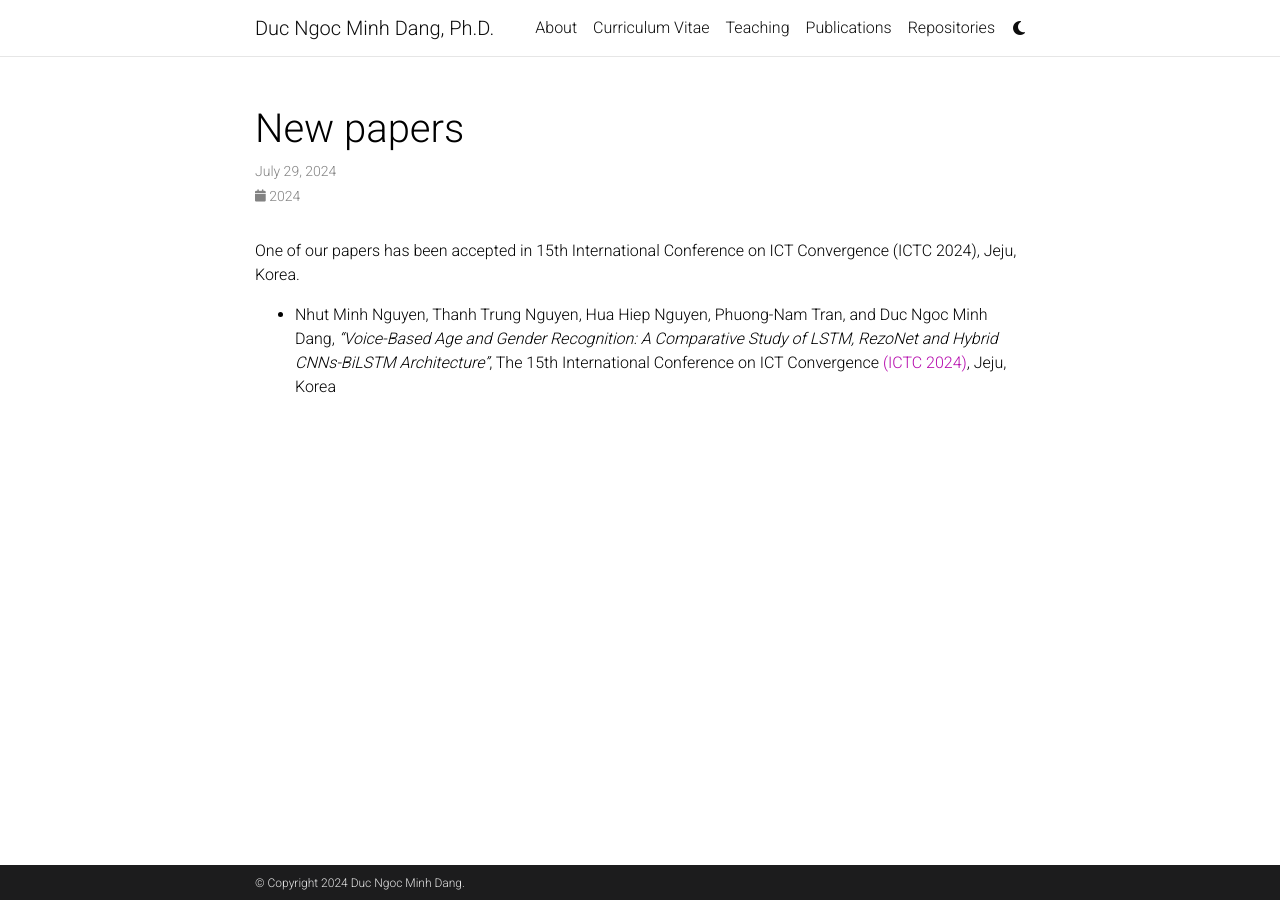
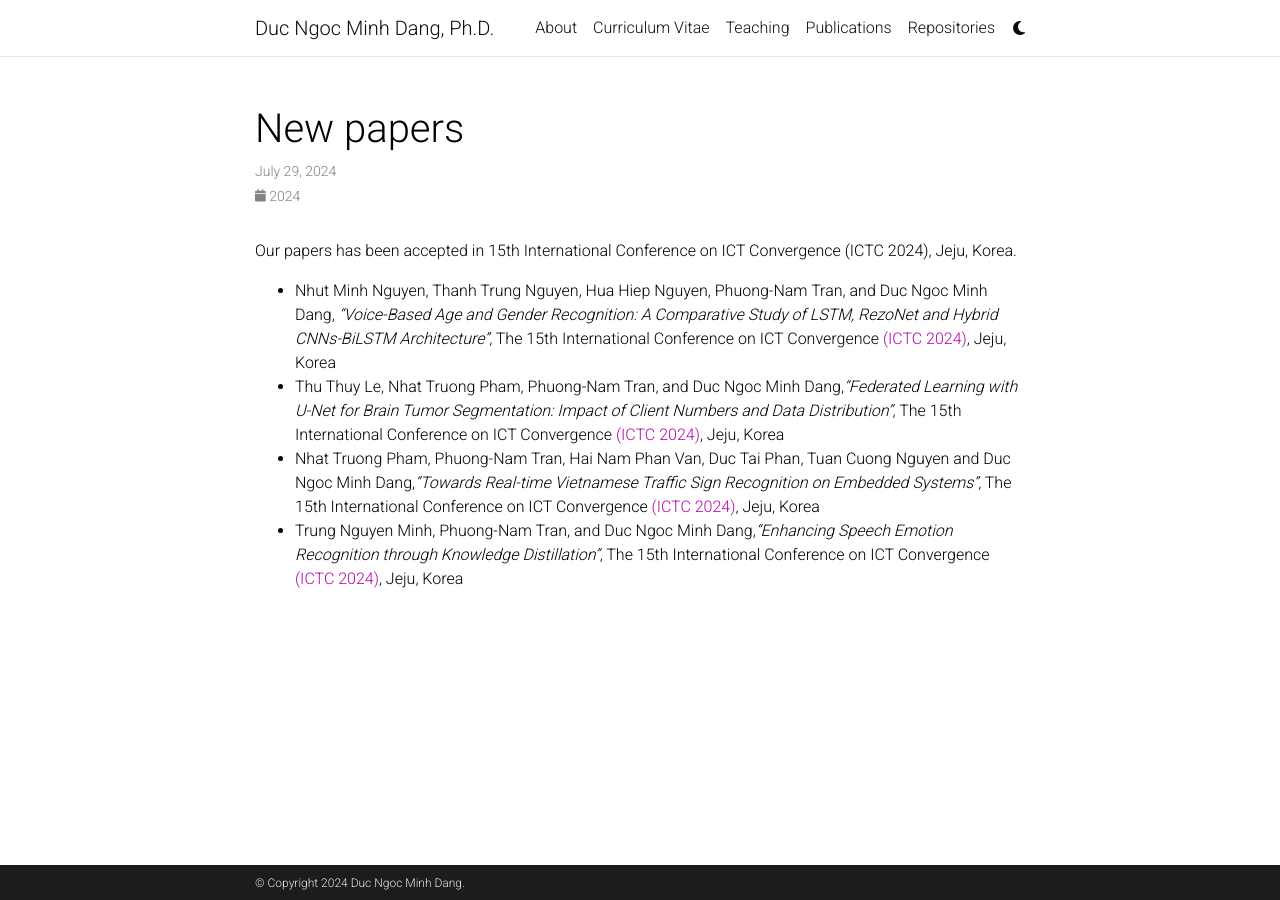
Before and after one commit to dnmduc/dnmduc.github.io, a Jekyll site: the page built from _news/announcement_1.md, in a window 1280 px wide. Built offline with Jekyll 4.4.1, drawn with Linux system fonts in a browser that asks for light colours; comment, search, counter and statistics services are not loaded; a style sheet for code colours, icons or effects is not loaded.

Commit message:
update news

```diff
--- a/_news/announcement_1.md
+++ b/_news/announcement_1.md
@@ -6,5 +6,8 @@ inline: true
 related_posts: false
 ---
 
-One of our papers has been accepted in 15th International Conference on ICT Convergence (ICTC 2024), Jeju, Korea.
+Our papers has been accepted in 15th International Conference on ICT Convergence (ICTC 2024), Jeju, Korea.
 - Nhut Minh Nguyen, Thanh Trung Nguyen, Hua Hiep Nguyen, Phuong-Nam Tran, and Duc Ngoc Minh Dang, *"Voice-Based Age and Gender Recognition: A Comparative Study of LSTM, RezoNet and Hybrid CNNs-BiLSTM Architecture"*, The 15th International Conference on ICT Convergence [(ICTC 2024)](https://ictc.org/), Jeju, Korea
+- Thu Thuy Le, Nhat Truong Pham, Phuong-Nam Tran, and Duc Ngoc Minh Dang,*"Federated Learning with U-Net for Brain Tumor Segmentation: Impact of Client Numbers and Data Distribution"*, The 15th International Conference on ICT Convergence [(ICTC 2024)](https://ictc.org/), Jeju, Korea
+- Nhat Truong Pham, Phuong-Nam Tran, Hai Nam Phan Van, Duc Tai Phan, Tuan Cuong Nguyen and Duc Ngoc Minh Dang,*"Towards Real-time Vietnamese Traffic Sign Recognition on Embedded Systems"*, The 15th International Conference on ICT Convergence [(ICTC 2024)](https://ictc.org/), Jeju, Korea
+- Trung Nguyen Minh, Phuong-Nam Tran, and Duc Ngoc Minh Dang,*"Enhancing Speech Emotion Recognition through Knowledge Distillation"*, The 15th International Conference on ICT Convergence [(ICTC 2024)](https://ictc.org/), Jeju, Korea
```
